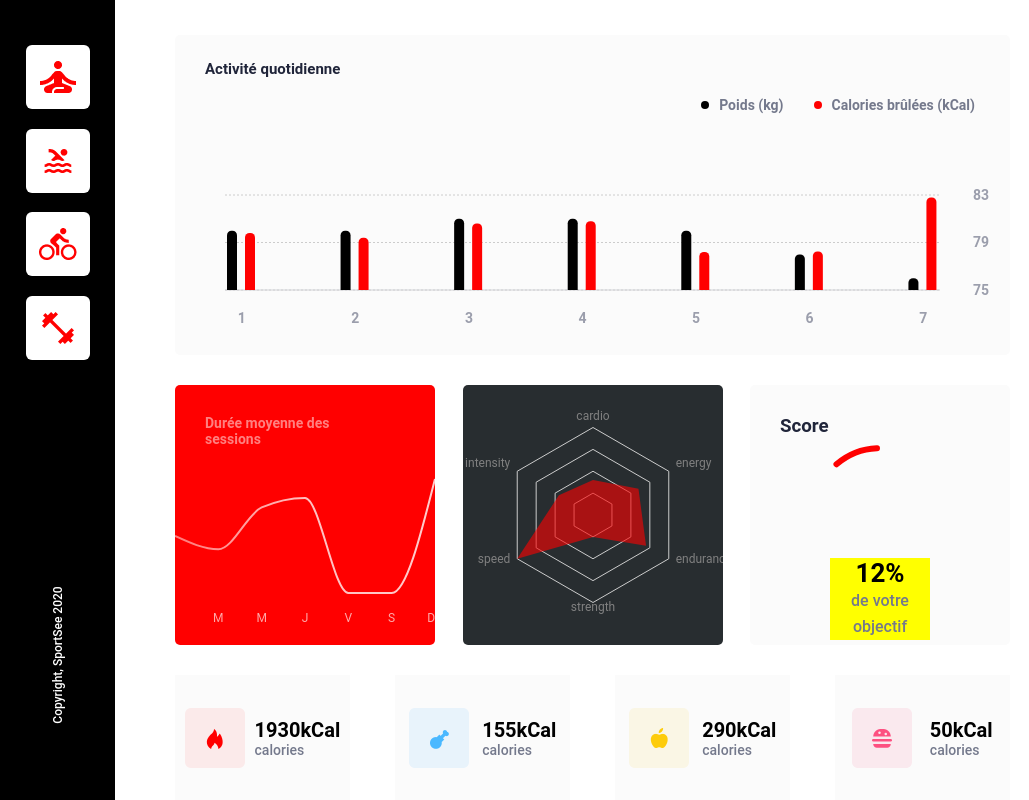
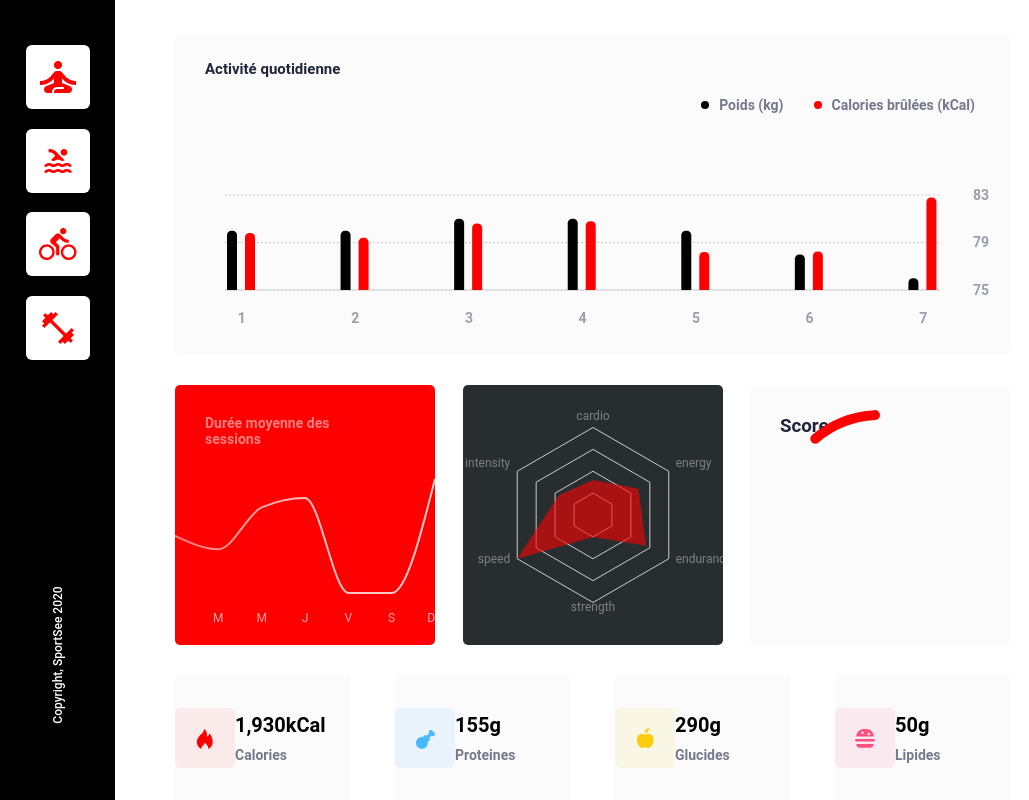
Before and after one commit to LouisMichelin/Projet12-SportSee, a React (Vite) app: page /12 in a window 1280 px wide. Shown: the part 283-1083 px from the top of the page, without its empty margins (0-1029 px from the left). Built offline with nearby package versions, Linux system fonts and the light colour scheme.

Commit message:
<Scientifics /> : 100% OK

```diff
--- a/src/components/Scientifics/Scientifics.jsx
+++ b/src/components/Scientifics/Scientifics.jsx
@@ -6,19 +6,29 @@ function Scientifics({ useParamID, imageSrc, imageAlt, category }) {
    const userData = getMainData(useParamID).keyData;
 
    let scientificCase;
+   let scientificName;
+   let scientificUnits;
 
    switch (category) {
       case "calorieCount":
-         scientificCase = userData.calorieCount;
+         scientificCase = userData.calorieCount.toLocaleString("en-US");
+         scientificName = "Calories";
+         scientificUnits = "kCal";
          break;
       case "proteinCount":
          scientificCase = userData.proteinCount;
+         scientificName = "Proteines";
+         scientificUnits = "g";
          break;
       case "carbohydrateCount":
          scientificCase = userData.carbohydrateCount;
+         scientificName = "Glucides";
+         scientificUnits = "g";
          break;
       case "lipidCount":
          scientificCase = userData.lipidCount;
+         scientificName = "Lipides";
+         scientificUnits = "g";
          break;
       default:
          alert("NOPE Error from Switch().");
@@ -28,8 +38,10 @@ function Scientifics({ useParamID, imageSrc, imageAlt, category }) {
       <div className="ScientificWrapper">
          <img src={imageSrc} alt={imageAlt} />
          <div className="ScientificTitleWrapper">
-            <div className="ScientificTitle">{scientificCase + "kCal"}</div>
-            <div className="ScientificDescription">calories</div>
+            <div className="ScientificTitle">
+               {scientificCase + scientificUnits}
+            </div>
+            <div className="ScientificDescription">{scientificName}</div>
          </div>
       </div>
    );
--- a/src/components/Scientifics/Scientifics.scss
+++ b/src/components/Scientifics/Scientifics.scss
@@ -14,15 +14,17 @@
    height: 60px;
 }
 
-// .ScientificTitleWrapper {
-// }
+.ScientificTitleWrapper {
+   width: 125px;
+}
 
 .ScientificTitle {
    font-weight: 700;
    font-size: 20px;
+   margin-bottom: 10px;
 }
 .ScientificDescription {
    color: #74798c;
    font-size: 14px;
-   font-weight: 500;
+   font-weight: 600;
 }
--- a/src/components/Score/Score.jsx
+++ b/src/components/Score/Score.jsx
@@ -67,11 +67,11 @@ function Score({ useParamID }) {
                data={graphData}
                // style={{ position: "absolute", width: "200px", height: "200px" }}
             >
-               <Legend
+               {/* <Legend
                   content={RenderCustomizedLegend}
                   // verticalAlign="middle"
                   // align="center"
-               />
+               /> */}
                <RadialBar
                   dataKey="uv"
                   cornerRadius={20}
```
